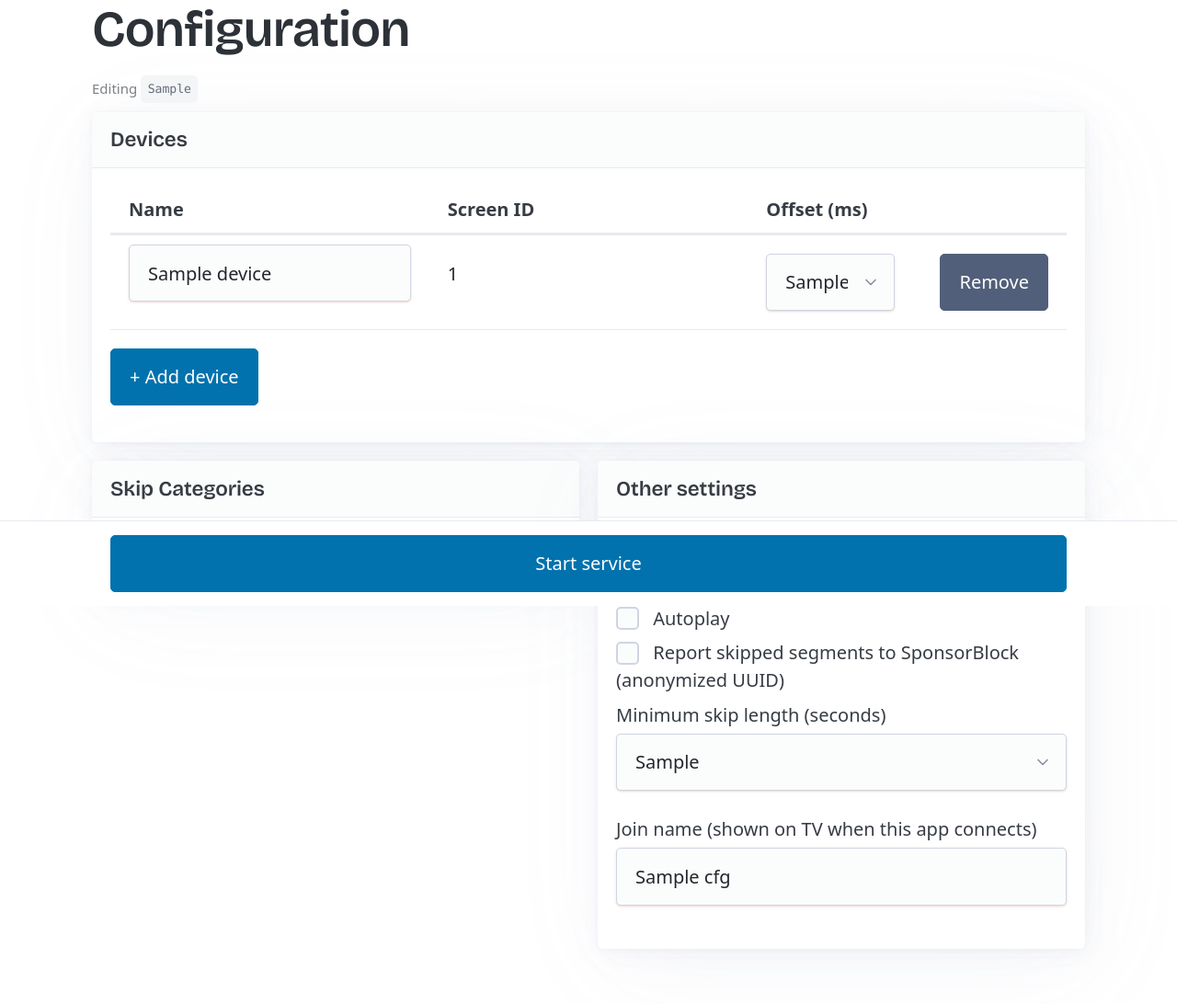
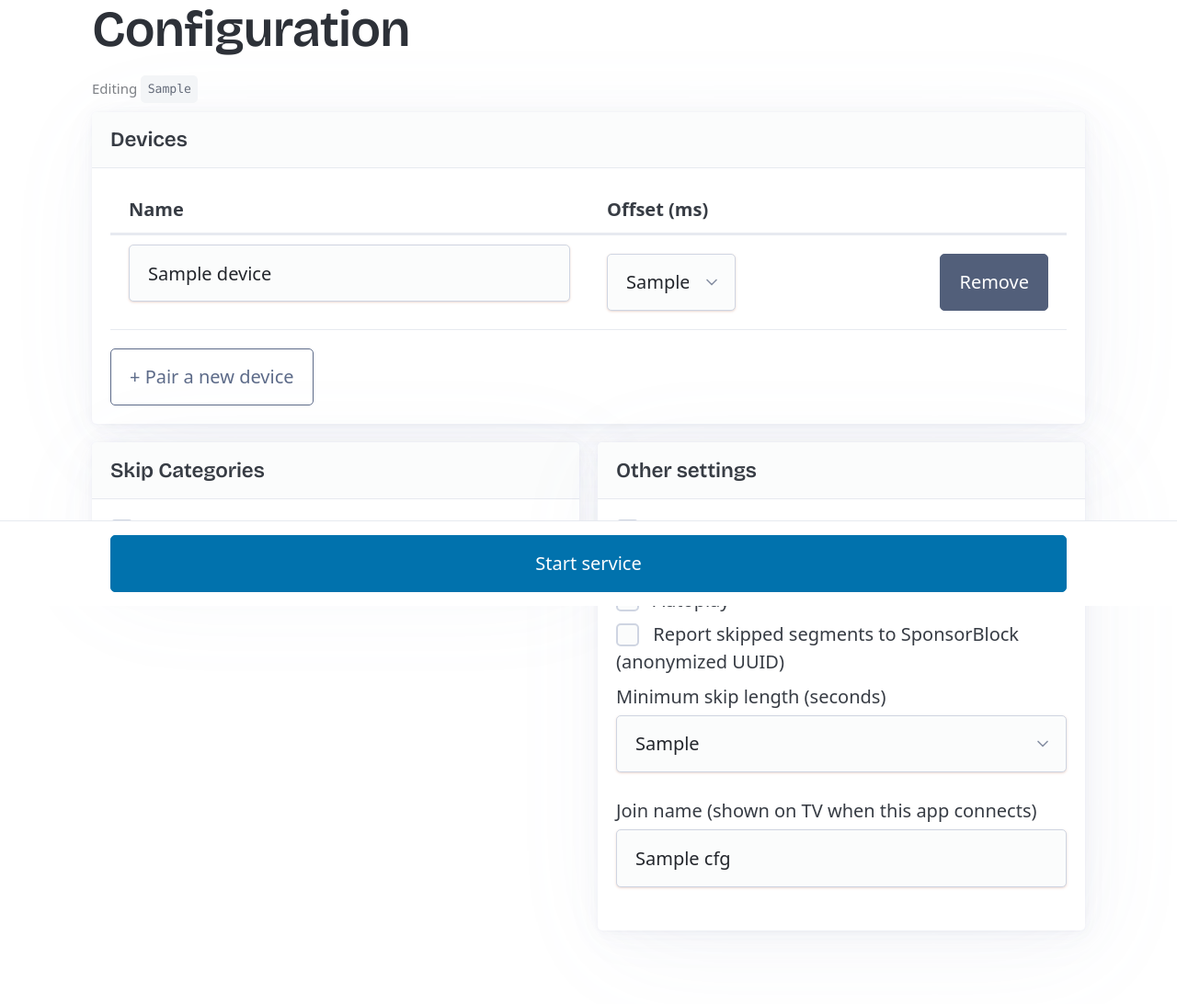
Before and after one commit to toddwchapin/iSponsorblockTV_WebUI, a FastAPI app: template app/templates/config.html in a window 1280 px wide. Shown: the part 141-1233 px from the top of the page at 92% size. After the commit the page ends 1158 px from the top, so only its background shows below. Run offline with FastAPI, Linux system fonts and the light colour scheme; the template is opened without the code that fills it: most values are stand-ins (such as "Sample title", 1, 10 or a date in 2020); some libraries are stand-ins or nearby versions.

Commit message:
UX: drop Screen ID from config page; add devices via /pair
Screen ID is the YouTube Lounge `screenId` — an opaque identifier with no
human meaning. Pairing already captures the friendly device name; that's
all the user needs to see on the config page.

Changes:
- Devices table: 3 columns -> 2 (Name, Offset (ms)). Screen ID is now a
  hidden <input> inside the Name cell so POST /save still round-trips it
  through `_form_to_config`.
- "+ Add device" button -> "+ Pair a new device" link to /pair. The
  manual-paste-a-screen-id workflow is gone — /pair is the canonical
  add-device flow.
- GET /devices/blank-row route removed (its only consumer was the old
  button).
- CSS: drop .device-screen-id width + font-feature rules.

The schema is unchanged — config.json still stores devices[].screen_id.
Only the UI hides it.

Tests:
- test_blank_device_row -> test_blank_device_row_route_removed (asserts
  404 now).
- test_existing_device_screen_id_readonly -> test_screen_id_hidden_in_form
  (asserts hidden input + no <th>Screen ID</th> + no readonly attr +
  "+ Pair a new device" link).
- 57/57 pass.

Co-Authored-By: Claude Opus 4.7 (1M context) <noreply@anthropic.com>

```diff
--- a/app/assets/static/app.css
+++ b/app/assets/static/app.css
@@ -213,9 +213,7 @@ article > header strong {
 
 input[type="number"], input.tabular,
 .logs-pre, .logs-pre code,
-#devices-table .device-offset input,
-#devices-table .device-offset select,
-#devices-table .device-screen-id input {
+#devices-table .device-offset select {
   font-variant-numeric: tabular-nums;
 }
 
@@ -329,9 +327,7 @@ input[readonly] {
 /* ----- desktop: device-row column widths + config grid ----- */
 @media (min-width: 641px) {
   #devices-table { table-layout: fixed; }
-  #devices-table .device-screen-id { width: 26rem; }
-  #devices-table .device-screen-id input { width: 100%; }
-  /* Offset cell now also holds the Remove button — see .offset-controls. */
+  /* Offset cell holds the dropdown + Remove button — see .offset-controls. */
   #devices-table .device-offset-row { width: 18rem; }
 
   .config-grid {
--- a/app/templates/config.html
+++ b/app/templates/config.html
@@ -21,17 +21,14 @@
   <article>
     <header><strong>Devices</strong></header>
     <table id="devices-table">
-      <thead><tr><th>Name</th><th>Screen ID</th><th>Offset (ms)</th></tr></thead>
+      <thead><tr><th>Name</th><th>Offset (ms)</th></tr></thead>
       <tbody id="devices-body">
         {% for d in cfg.devices %}
           {% include "partials/device_row.html" %}
         {% endfor %}
       </tbody>
     </table>
-    <button type="button"
-            hx-get="/devices/blank-row"
-            hx-target="#devices-body"
-            hx-swap="beforeend">+ Add device</button>
+    <a href="/pair" role="button" class="secondary outline">+ Pair a new device</a>
   </article>
 
   <div class="config-grid">
--- a/app/templates/partials/device_row.html
+++ b/app/templates/partials/device_row.html
@@ -1,9 +1,7 @@
 <tr>
-  <td data-label="Name"><input type="text" name="device_name" value="{{ d.name | default('YouTube on TV', true) }}" /></td>
-  <td data-label="Screen ID" class="device-screen-id">
-    <input type="text" name="device_screen_id" value="{{ d.screen_id }}"
-           {% if d.screen_id %}readonly{% endif %} required
-           title="{% if d.screen_id %}Screen IDs are set by pairing — use the Pair Device page to add or replace a device.{% else %}Paste a Screen ID, or use the Pair Device page.{% endif %}" />
+  <td data-label="Name">
+    <input type="text" name="device_name" value="{{ d.name | default('YouTube on TV', true) }}" />
+    <input type="hidden" name="device_screen_id" value="{{ d.screen_id }}" />
   </td>
   <td data-label="Offset (ms)" class="device-offset-row">
     <div class="offset-controls">
```
Also changed, not shown: app/routes/config.py (+0 -12 lines), tests/test_routes.py (+19 -12 lines).
